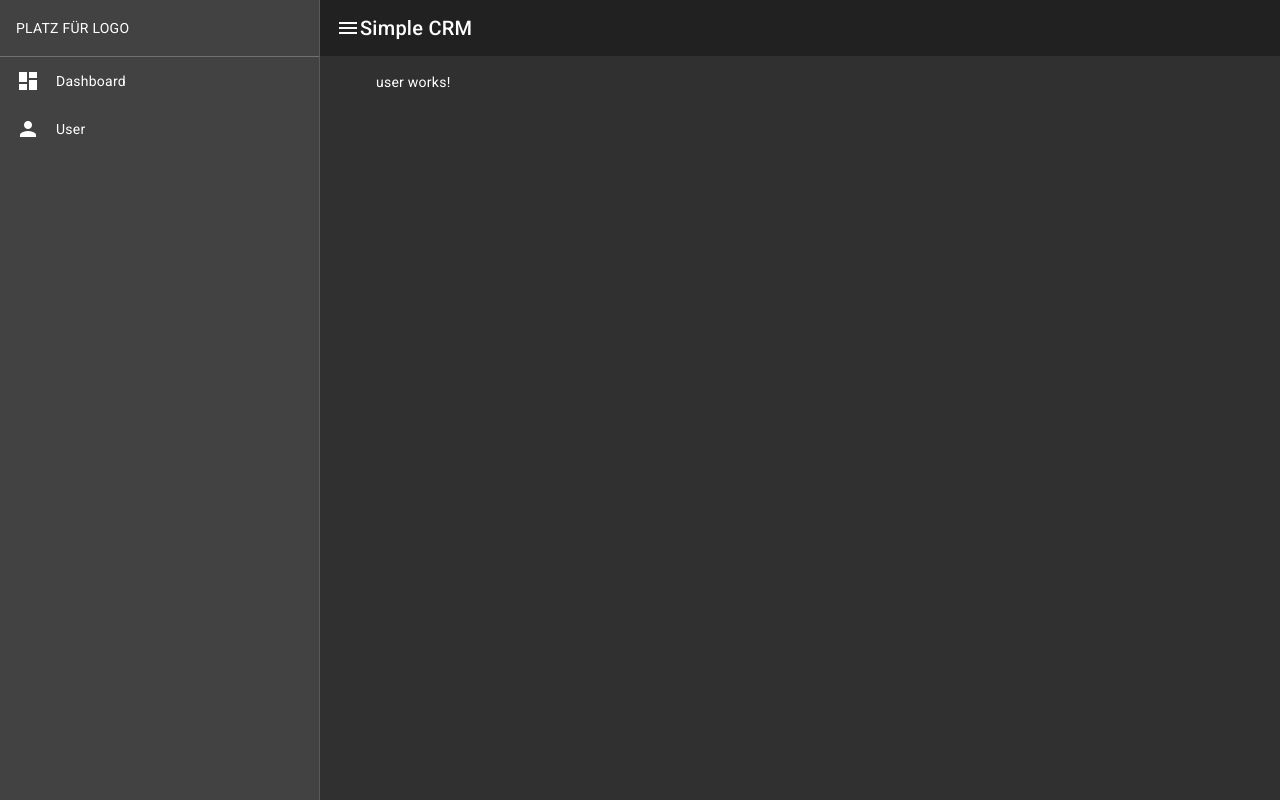
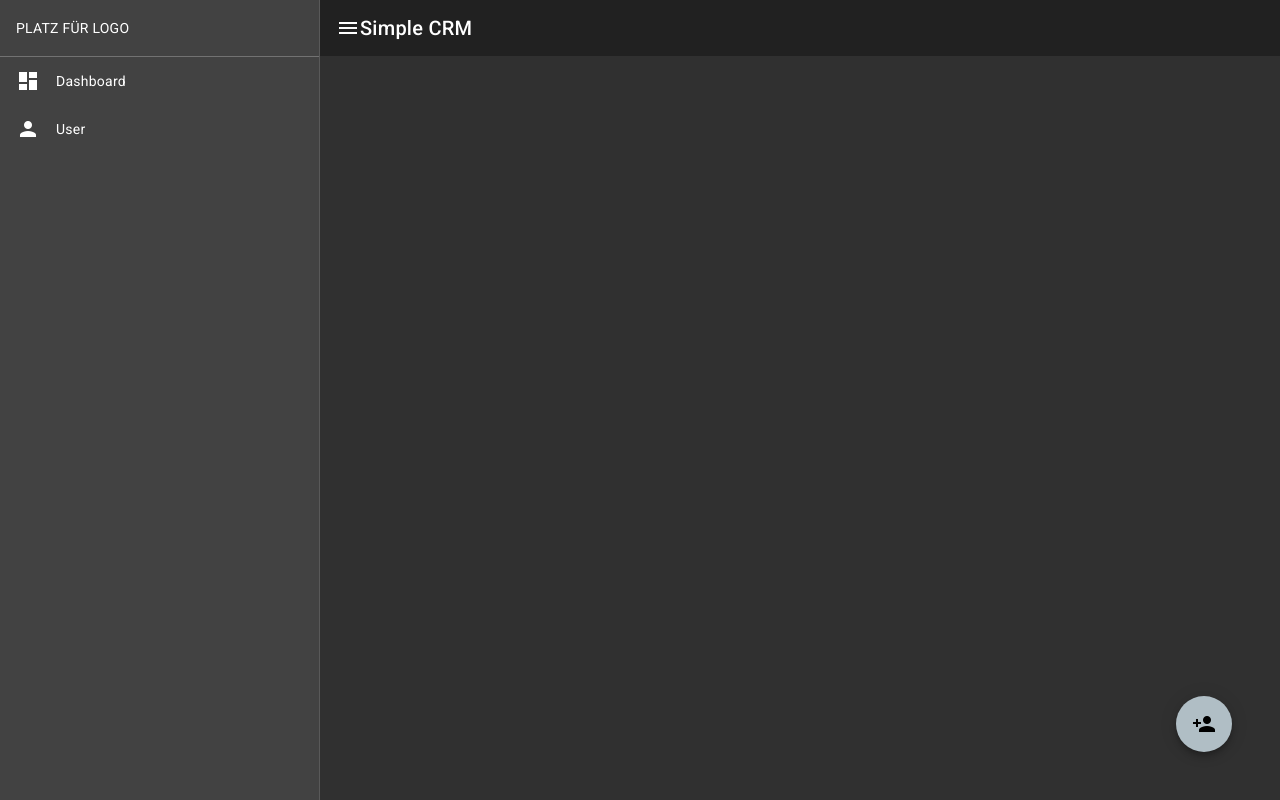
Before and after one commit to SemirMuratovic/simple-crm, an Angular app: page /user in a window 1280 px wide. Built offline with nearby package versions, Linux system fonts and the light colour scheme.

Commit message:
Add new user button added

```diff
--- a/src/app/user/user.component.html
+++ b/src/app/user/user.component.html
@@ -1 +1,9 @@
-<p>user works!</p>
+<button
+  mat-fab
+  class="add-user-button"
+  matTooltip="Add new user"
+  [matTooltipPosition]="'above'"
+  matTooltipHideDelay="5000"
+>
+  <mat-icon>person_add</mat-icon>
+</button>
--- a/src/app/user/user.component.scss
+++ b/src/app/user/user.component.scss
@@ -0,0 +1,5 @@
+.add-user-button {
+  position: fixed;
+  bottom: 3rem;
+  right: 3rem;
+}
```
Also changed, not shown: src/app/user/user.component.ts (+6 -5 lines), 2 other files (tests, documents, lock files or other folders).
